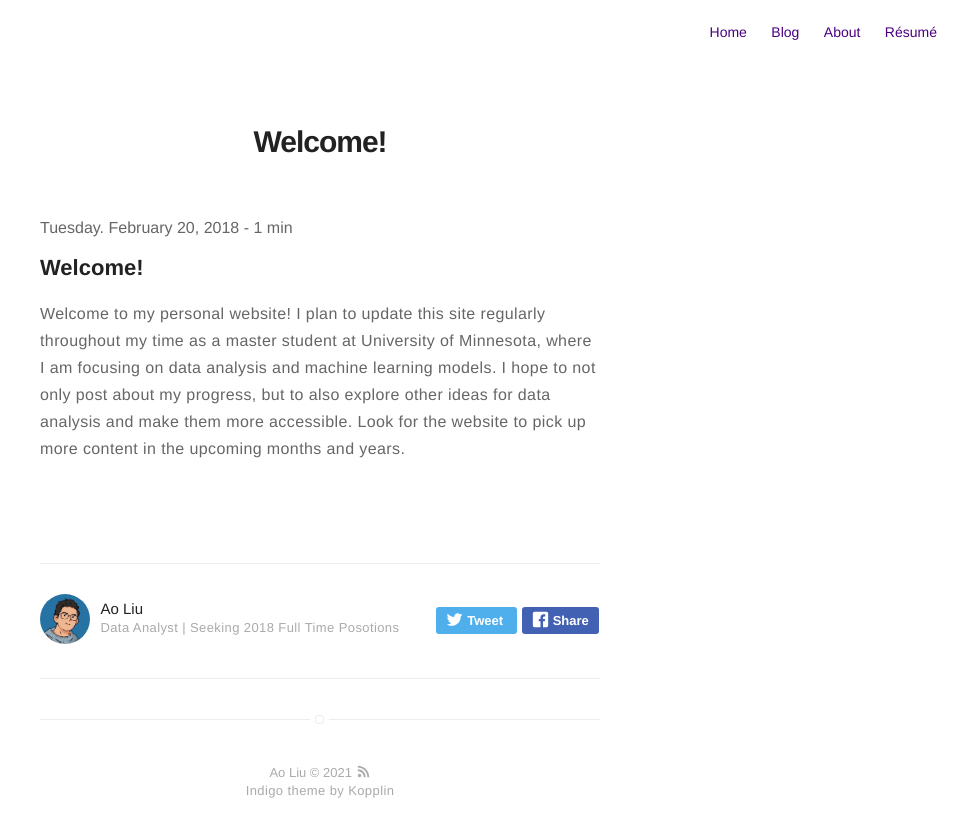
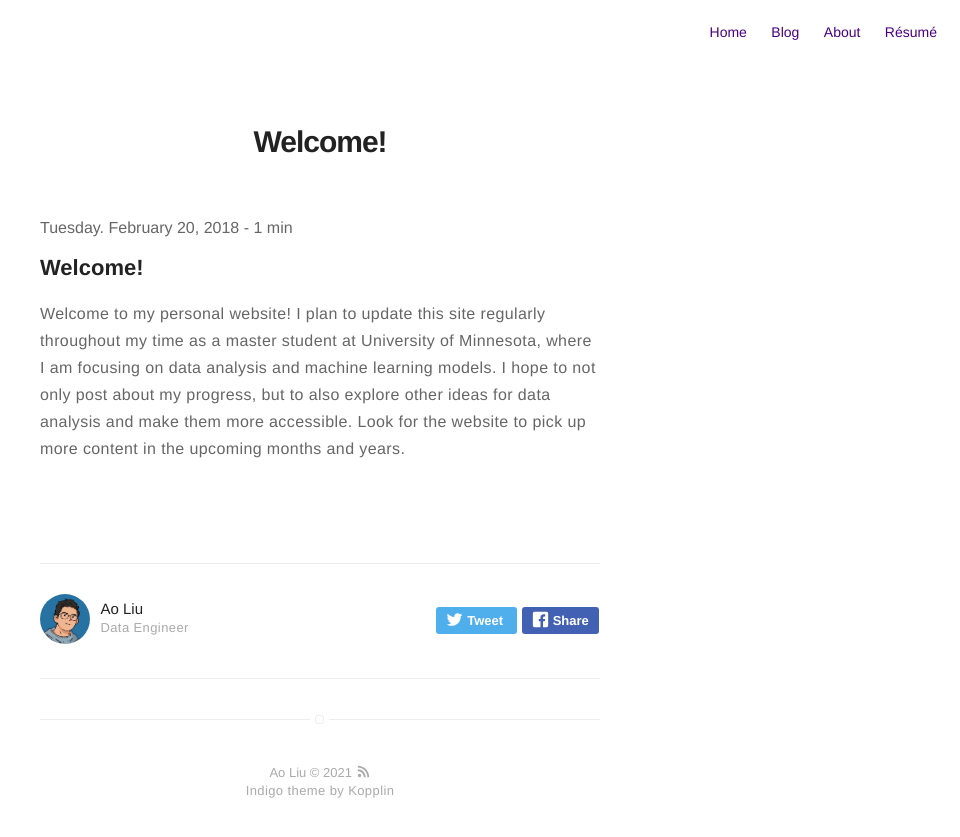
Before and after one commit to austinaoliu/austinaoliu.github.io, a Jekyll site: the page built from _posts/2018-02-20-welcome.markdow.markdown, in a window 1280 px wide. Shown: the top 837 px of the page, without its empty margins (320-1280 px from the left). Built offline with Jekyll 4.4.1, drawn with Linux system fonts in a browser that asks for light colours.

Commit message:
Update _config.yml

```diff
--- a/_config.yml
+++ b/_config.yml
@@ -44,8 +44,8 @@
 # pinterest: mypinterest
 linkedin: ao-liu
 # youtube: myyoutube
-spotify: austinlol1995
-github: aoliu95
+#spotify: austinlol1995
+github: austinaoliu
 # lastfm: mylastfm
 # stackoverflow: 7044681/mystackoverflow
 # quora: userquora
@@ -53,12 +53,11 @@
 medium: ao_liu
 # vimeo: myvimeo
 # lanyrd: mylanyrd
-email: ao.liu95 at google's popular email service
 
 authors:
     Ao Liu:
         name: Ao Liu
-        bio: Data Analyst | Seeking 2018 Full Time Posotions
+        bio: Data Engineer
         external-image: false
         picture: assets/images/profile.jpg
 
```
